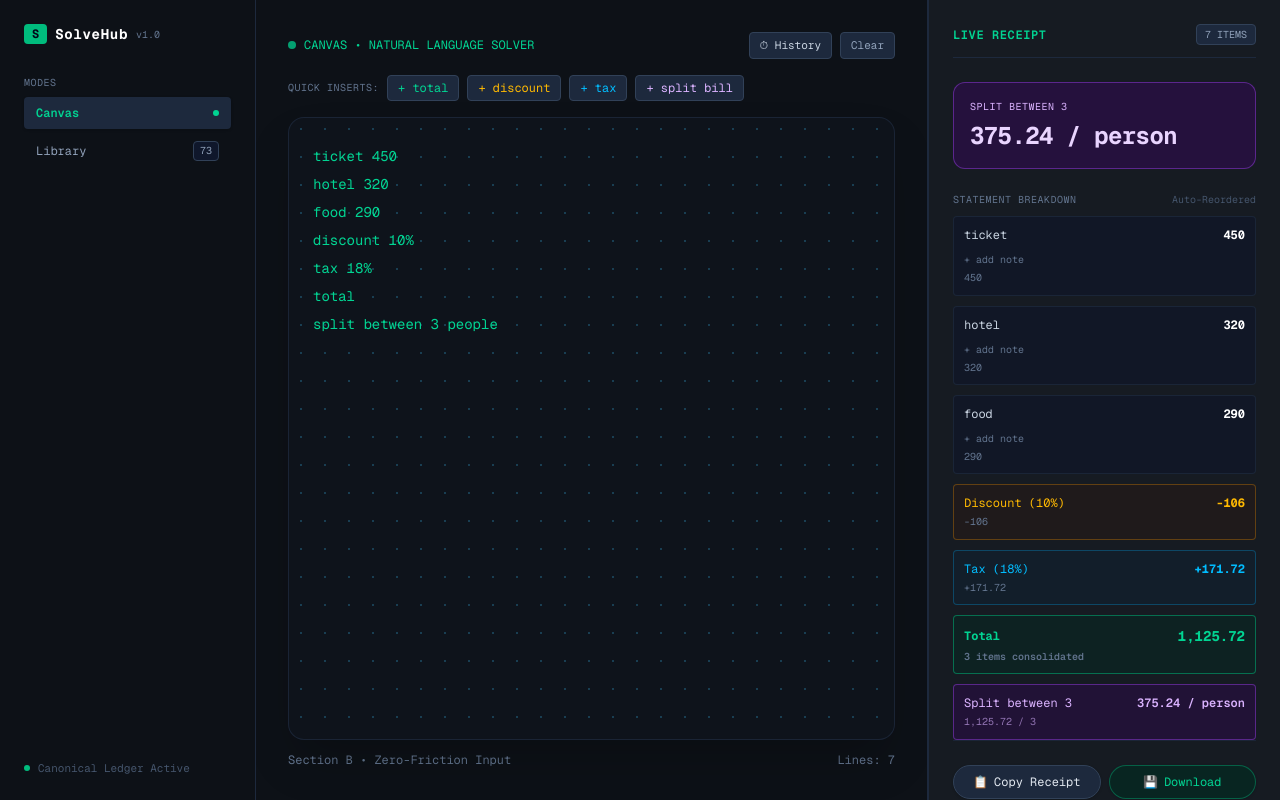
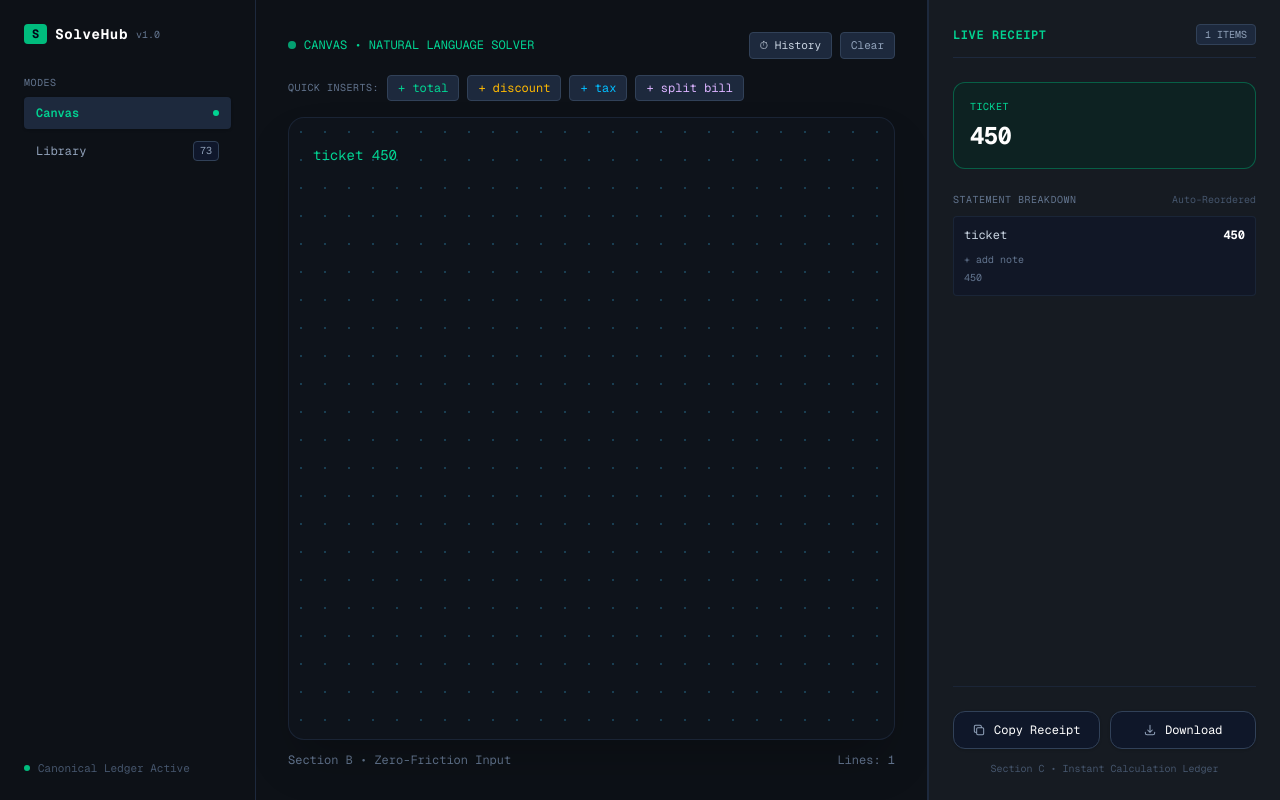
Before and after one commit to shaancodeshere/solvehub, a Next.js app: page / in a window 1280 px wide. Built offline with nearby package versions, Linux system fonts and the light colour scheme.

Commit message:
style: calibrate dot-grid alignment to 27px and set placeholder to 'Start Calculating'

```diff
--- a/app/page.tsx
+++ b/app/page.tsx
@@ -15,7 +15,7 @@ interface HistoryItem {
   itemCount: number;
 }
 
-const DEFAULT_CANVAS_TEXT = `ticket 450\nhotel 320\nfood 290\ndiscount 10%\ntax 18%\ntotal\nsplit between 3 people`;
+const DEFAULT_CANVAS_TEXT = `ticket 450`;
 
 export default function HomePage() {
   const [activeMode, setActiveMode] = useState<'canvas' | 'library'>('canvas');
@@ -560,17 +560,17 @@ export default function HomePage() {
                 style={{
                   backgroundImage: 'radial-gradient(#38bdf8 0.85px, transparent 0.85px)',
                   backgroundSize: '24px 28px',
-                  backgroundPosition: '24px 25px',
+                  backgroundPosition: '24px 28px',
                 }}
               />
 
               <textarea
                 value={canvasCode}
                 onChange={(e) => setCanvasCode(e.target.value)}
-                placeholder="Type anything naturally, e.g.:&#10;ticket 450&#10;hotel 320&#10;food 290&#10;discount 10%&#10;tax 18%&#10;total&#10;split between 3 people"
+                placeholder="Start Calculating"
                 className="relative z-10 w-full flex-1 bg-transparent border-none px-6 py-6 text-[14px] font-mono text-emerald-400 focus:outline-none placeholder-slate-600 resize-none selection:bg-emerald-500/20"
                 style={{
-                  lineHeight: '28px',
+                  lineHeight: '27px',
                 }}
                 spellCheck={false}
               />
@@ -891,21 +891,48 @@ export default function HomePage() {
 
             {/* Bottom Action Footer */}
             <div className="pt-6 border-t border-slate-800/80 space-y-3">
-              <div className="flex items-center gap-2">
+              <div className="flex items-center gap-2.5">
+                {/* Copy Receipt Button with Line-Art SVG */}
                 <button
                   type="button"
                   onClick={handleCopyReceipt}
-                  className="flex-1 py-2 px-3 rounded-full bg-slate-800 hover:bg-slate-700 text-slate-200 hover:text-white font-mono text-xs border border-slate-700 transition flex items-center justify-center gap-1.5 shadow-sm active:scale-95"
+                  className="flex-1 py-2.5 px-3 rounded-xl bg-slate-900/90 hover:bg-slate-800 text-white font-mono text-xs border border-slate-700 hover:border-slate-600 transition flex items-center justify-center gap-2 shadow-sm active:scale-[0.98]"
                 >
-                  <span>📋</span>
+                  <svg
+                    className="w-3.5 h-3.5 text-slate-400 group-hover:text-white shrink-0"
+                    fill="none"
+                    viewBox="0 0 24 24"
+                    stroke="currentColor"
+                    strokeWidth="1.75"
+                  >
+                    <path
+                      strokeLinecap="round"
+                      strokeLinejoin="round"
+                      d="M8 16H6a2 2 0 01-2-2V6a2 2 0 012-2h8a2 2 0 012 2v2m-6 12h8a2 2 0 002-2v-8a2 2 0 00-2-2h-8a2 2 0 00-2 2v8a2 2 0 002 2z"
+                    />
+                  </svg>
                   <span>{copied ? 'Copied!' : 'Copy Receipt'}</span>
                 </button>
+
+                {/* Download Button with Line-Art SVG */}
                 <button
                   type="button"
                   onClick={handleDownloadReceipt}
-                  className="flex-1 py-2 px-3 rounded-full bg-emerald-950/60 hover:bg-emerald-900/60 text-emerald-400 hover:text-emerald-300 font-mono text-xs border border-emerald-500/40 transition flex items-center justify-center gap-1.5 shadow-sm active:scale-95"
+                  className="flex-1 py-2.5 px-3 rounded-xl bg-slate-900/90 hover:bg-slate-800 text-white font-mono text-xs border border-slate-700 hover:border-slate-600 transition flex items-center justify-center gap-2 shadow-sm active:scale-[0.98]"
                 >
-                  <span>💾</span>
+                  <svg
+                    className="w-3.5 h-3.5 text-slate-400 group-hover:text-white shrink-0"
+                    fill="none"
+                    viewBox="0 0 24 24"
+                    stroke="currentColor"
+                    strokeWidth="1.75"
+                  >
+                    <path
+                      strokeLinecap="round"
+                      strokeLinejoin="round"
+                      d="M4 16v1a3 3 0 003 3h10a3 3 0 003-3v-1m-4-4l-4 4m0 0l-4-4m4 4V4"
+                    />
+                  </svg>
                   <span>Download</span>
                 </button>
               </div>
```
